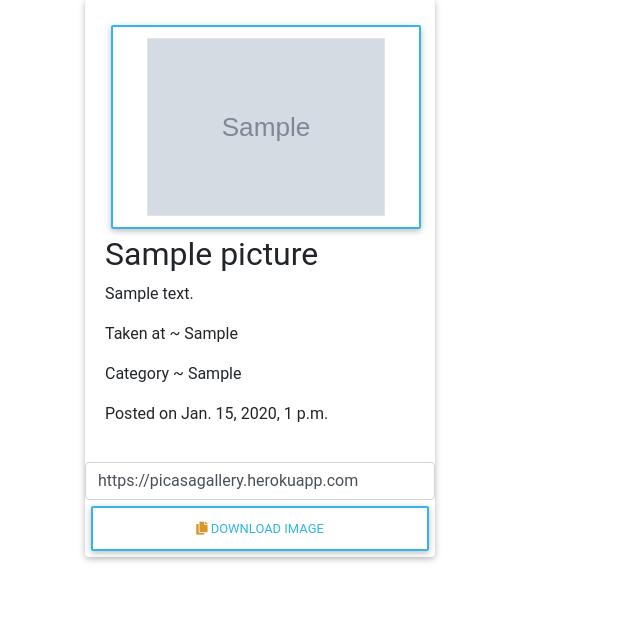
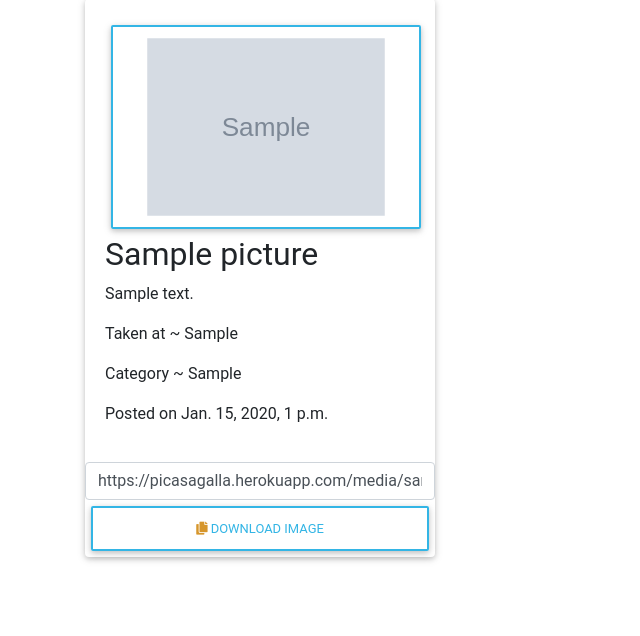
Before and after one commit to SkimaniKings/Picasa, a Django app: template photos/templates/search.html in a window 1280 px wide. Shown: the part 164-800 px from the top of the page, without its empty margins (0-640 px from the left). Run offline with Django 3.2, Linux system fonts and the light colour scheme; the template is opened without the code that fills it: values that come from a table or form of the project are taken from there, others are empty; tables that the repository leaves empty hold one stand-in row (values such as "Sample post"); grey boxes marked "Sample" are stand-in pictures; some libraries are stand-ins or nearby versions.

Commit message:
add download image link

```diff
--- a/photos/templates/search.html
+++ b/photos/templates/search.html
@@ -25,7 +25,7 @@
                   <p> Category ~ {{image.category}}</p>
                   <p>Posted on {{image.posted_date}}</p>
                 </div>
-              <input type="text" id="imagelink" class="form-control input-sm" value="https://picasagallery.herokuapp.com{{image.image_path.url}}" class="hidden">
+              <input type="text" id="imagelink" class="form-control input-sm" value="https://picasagalla.herokuapp.com{{image.image.url}}" class="hidden">
                 <button class="btn btn btn-outline-info" onclick="CopyFunction()">
              <i class="fa fa-copy" style="color: #D6962C"></i> Download image
                 </button>
```
